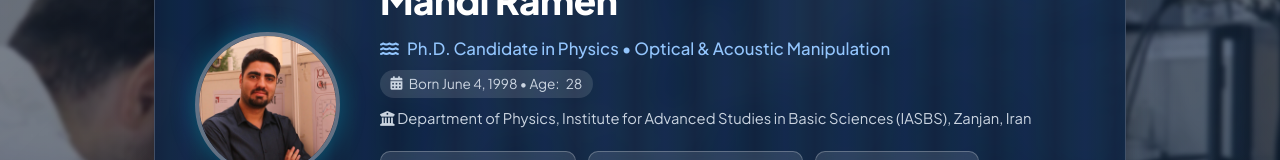
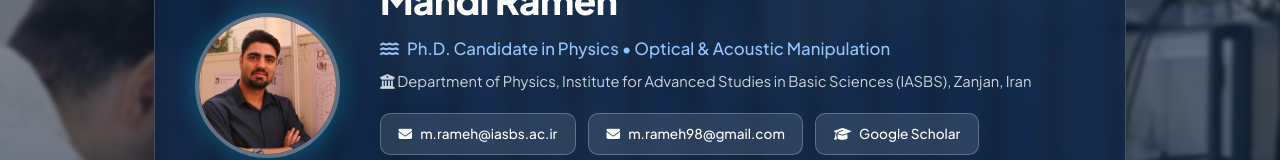
Before and after one commit to mahdiramey1998-acoustic/mahdirameh, a plain HTML site: page index.html in a window 1280 px wide. Shown: the part 203-363 px from the top of the page. Drawn offline with Linux system fonts and the light colour scheme.

Commit message:
Update index.html

```diff
--- a/index.html
+++ b/index.html
@@ -591,9 +591,6 @@
                 <div class="hero-text">
                     <h1>Mahdi Rameh</h1>
                     <div class="subtitle"><i class="fa-solid fa-water"></i> Ph.D. Candidate in Physics &bull; Optical & Acoustic Manipulation</div>
-                    <div class="birth-info">
-                        <i class="fa-solid fa-calendar-days"></i> Born June 4, 1998 &bull; Age: <span id="current-age">28</span>
-                    </div>
                     <div class="affiliation">
                         <i class="fa-solid fa-building-columns"></i> Department of Physics, Institute for Advanced Studies in Basic Sciences (IASBS), Zanjan, Iran
                     </div>
```
